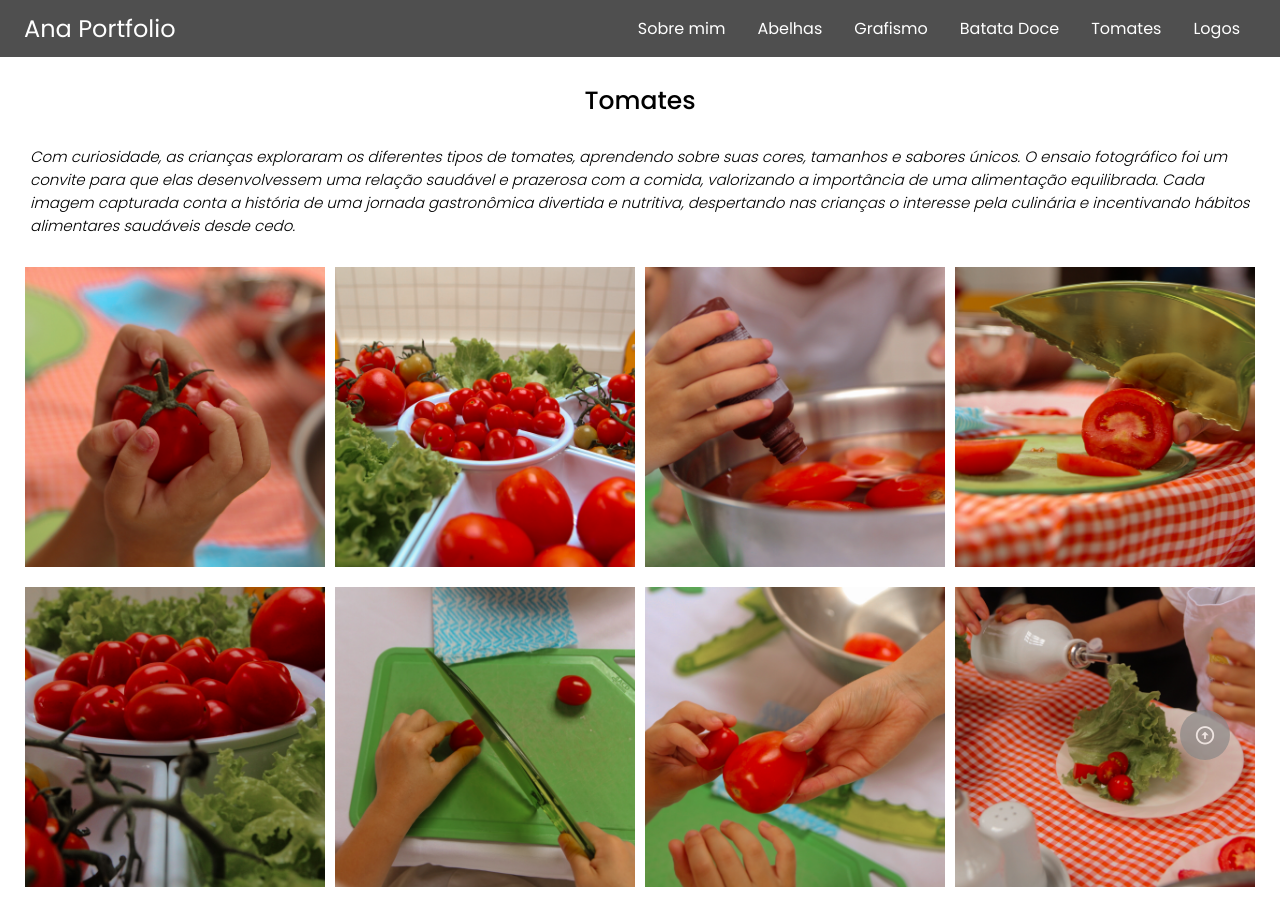
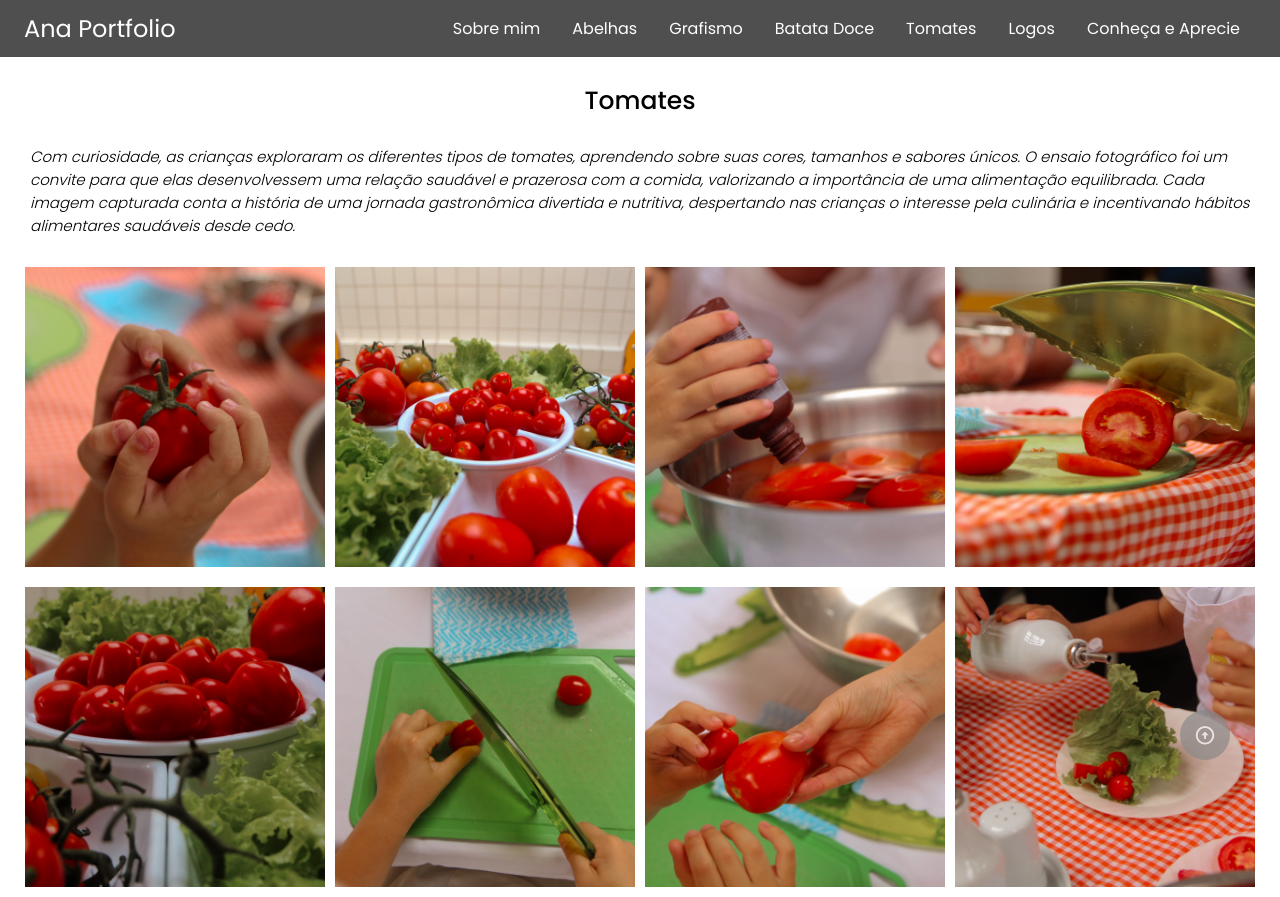
Before and after one commit to gabrielfoganholi/galeria-de-fotos, a plain HTML site: page tomates.html in a window 1280 px wide. Drawn offline with nearby package versions, Linux system fonts and the light colour scheme.

Commit message:
Update tomates.html

```diff
--- a/tomates.html
+++ b/tomates.html
@@ -26,6 +26,7 @@
         <li><a href="batata-doce.html">Batata Doce</a></li>
         <li><a href="tomates.html">Tomates</a></li>
         <li><a href="logos.html">Logos</a></li>
+        <li><a href="conheca-aprecie.html">Conheça e Aprecie</a></li>
       </ul>
     </div>
 
```
